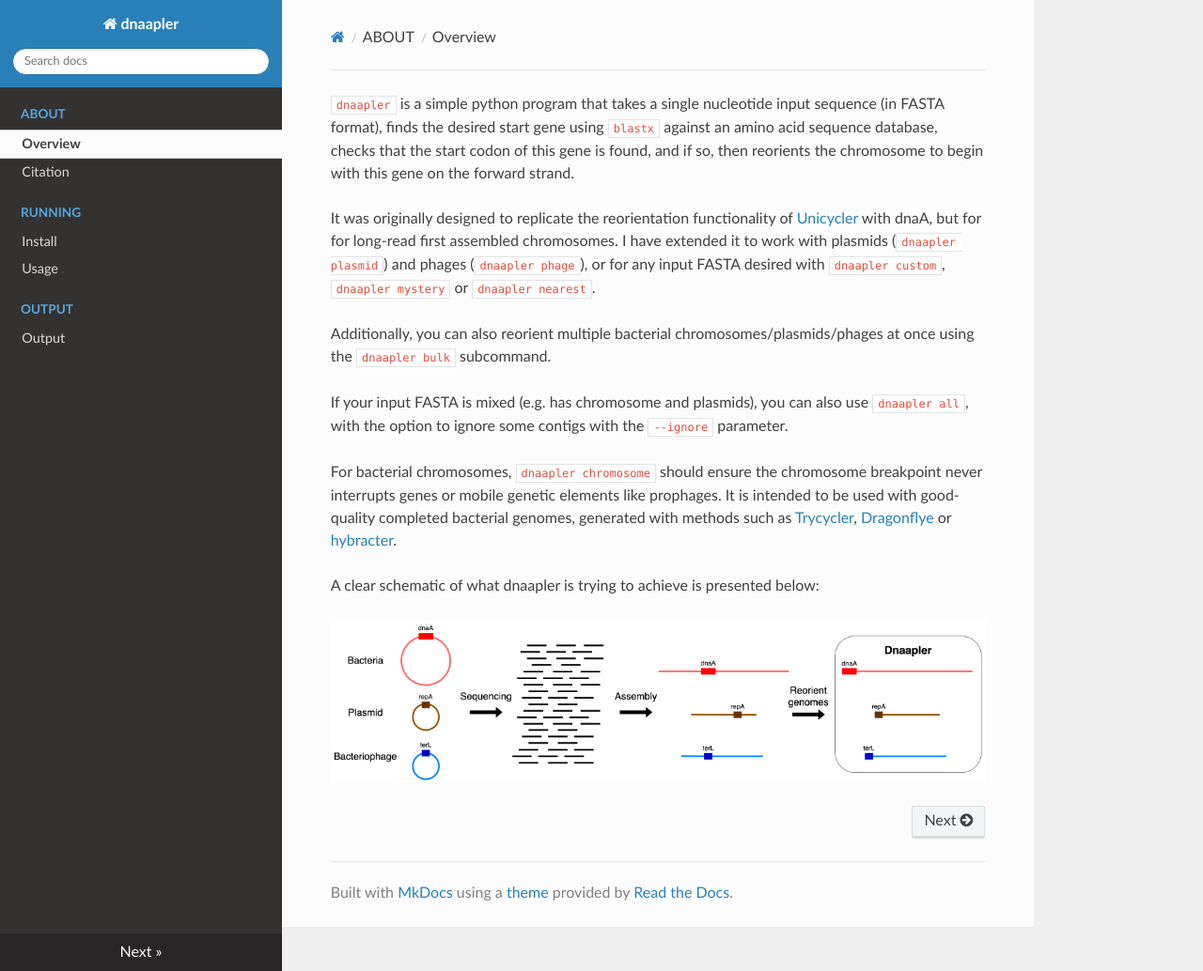
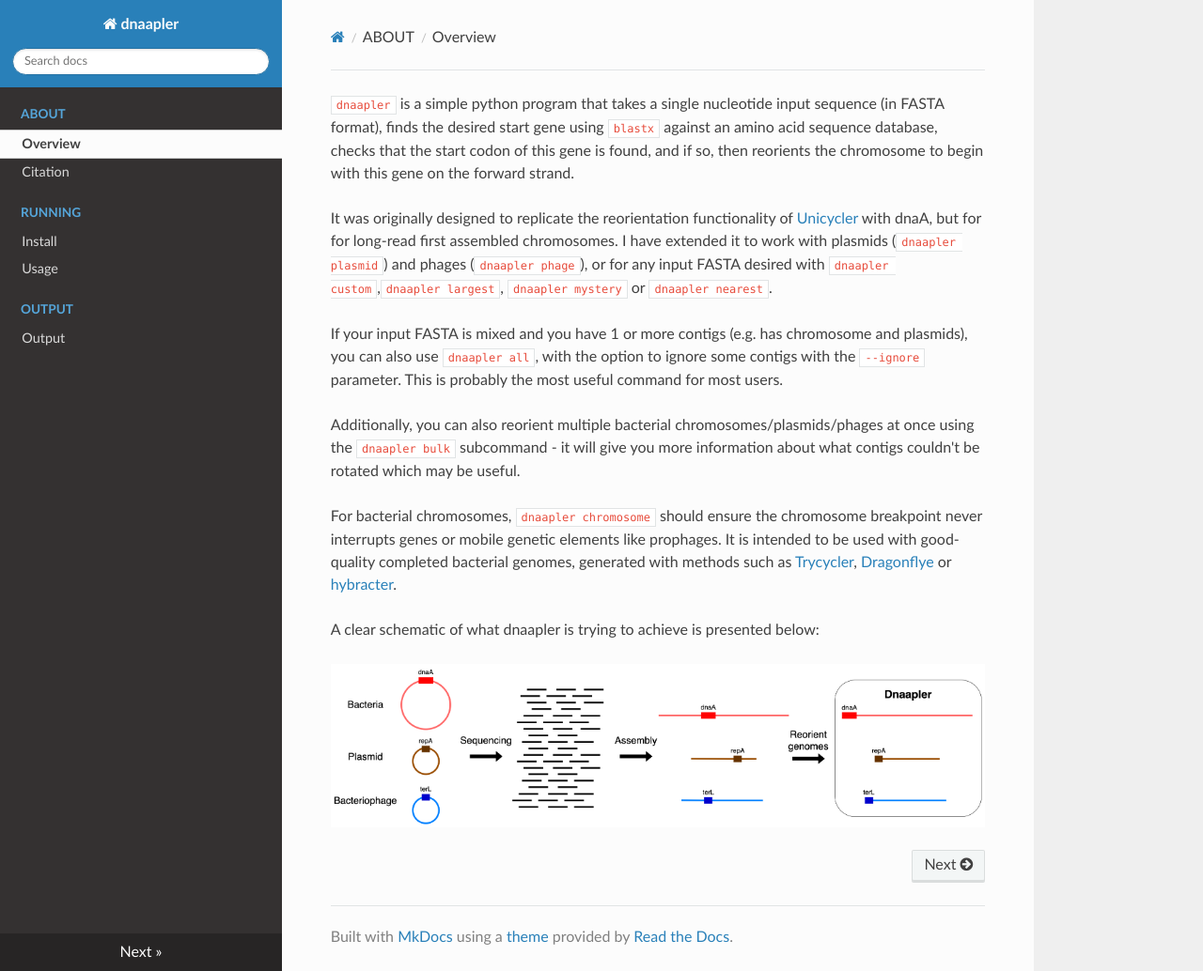
Before and after one commit to gbouras13/dnaapler, an MkDocs documentation site: the page built from docs/index.md, in a window 1280 px wide and 1034 px high. Shown: the whole window at 94% size. Built offline with MkDocs 1.6.1, drawn with Linux system fonts in a browser that asks for light colours; nearby versions of some CDN libraries.

Commit message:
most update docs

```diff
--- a/docs/index.md
+++ b/docs/index.md
@@ -1,10 +1,10 @@
 `dnaapler` is a simple python program that takes a single nucleotide input sequence (in FASTA format), finds the desired start gene using `blastx` against an amino acid sequence database, checks that the start codon of this gene is found, and if so, then reorients the chromosome to begin with this gene on the forward strand.
 
-It was originally designed to replicate the reorientation functionality of [Unicycler](https://github.com/rrwick/Unicycler/blob/main/unicycler/gene_data/repA.fasta) with dnaA, but for for long-read first assembled chromosomes. I have extended it to work with plasmids (`dnaapler plasmid`) and phages (`dnaapler phage`), or for any input FASTA desired with `dnaapler custom`, `dnaapler mystery` or `dnaapler nearest`.
+It was originally designed to replicate the reorientation functionality of [Unicycler](https://github.com/rrwick/Unicycler/blob/main/unicycler/gene_data/repA.fasta) with dnaA, but for for long-read first assembled chromosomes. I have extended it to work with plasmids (`dnaapler plasmid`) and phages (`dnaapler phage`), or for any input FASTA desired with `dnaapler custom`,`dnaapler largest`, `dnaapler mystery` or `dnaapler nearest`.
 
-Additionally, you can also reorient multiple bacterial chromosomes/plasmids/phages at once using the `dnaapler bulk` subcommand.
+If your input FASTA is mixed and you have 1 or more contigs (e.g. has chromosome and plasmids), you can also use `dnaapler all`, with the option to ignore some contigs with the `--ignore` parameter. This is probably the most useful command for most users.
 
-If your input FASTA is mixed (e.g. has chromosome and plasmids), you can also use `dnaapler all`, with the option to ignore some contigs with the `--ignore` parameter.
+Additionally, you can also reorient multiple bacterial chromosomes/plasmids/phages at once using the `dnaapler bulk` subcommand - it will give you more information about what contigs couldn't be rotated which may be useful.
 
 For bacterial chromosomes, `dnaapler chromosome` should ensure the chromosome breakpoint never interrupts genes or mobile genetic elements like prophages. It is intended to be used with good-quality completed bacterial genomes, generated with methods such as [Trycycler](https://github.com/rrwick/Trycycler/wiki), [Dragonflye](https://github.com/rpetit3/dragonflye) or  [hybracter](https://github.com/gbouras13/hybracter).
 
--- a/src/dnaapler/__init__.py
+++ b/src/dnaapler/__init__.py
@@ -672,7 +672,7 @@ def all(
     ignore,
     **kwargs,
 ):
-    """Reorients multiple contigs to begin with any of dnaA, repA or terL"""
+    """Reorients contigs to begin with any of dnaA, repA or terL"""
 
     # validates the directory  (need to before I start dnaapler or else no log file is written)
     instantiate_dirs(output, force)
```
Also changed, not shown: README.md (+11 -6 lines), docs/output.md (+12 -12 lines), docs/run.md (+47 -44 lines), 1 other file.
